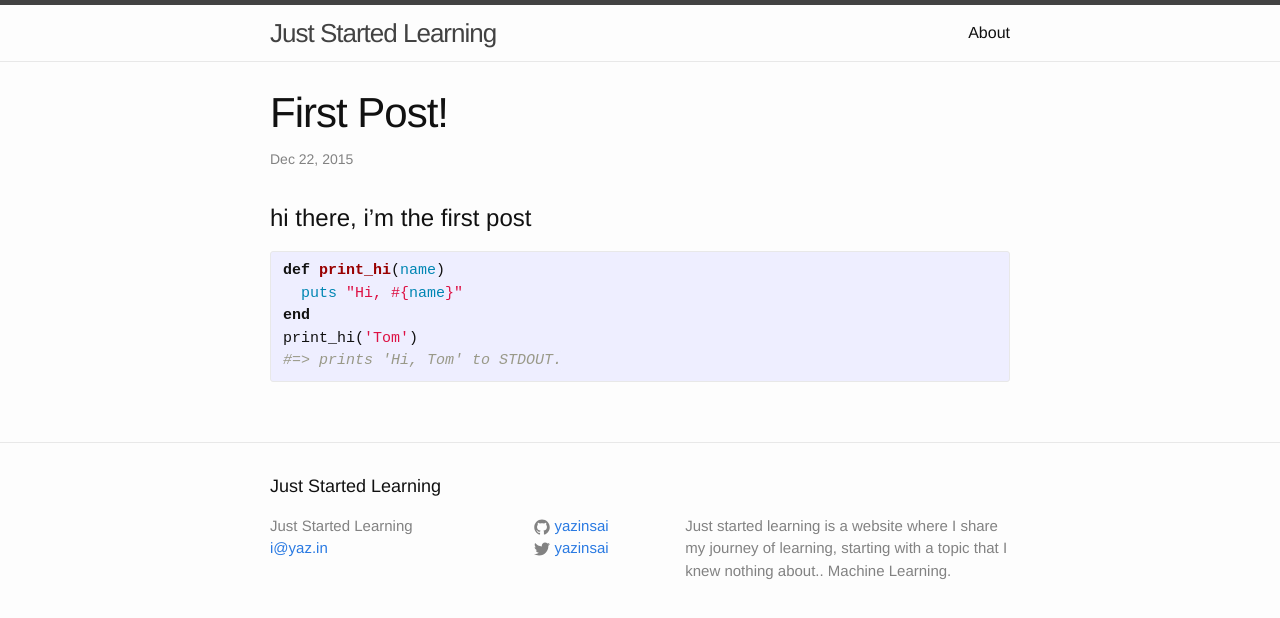
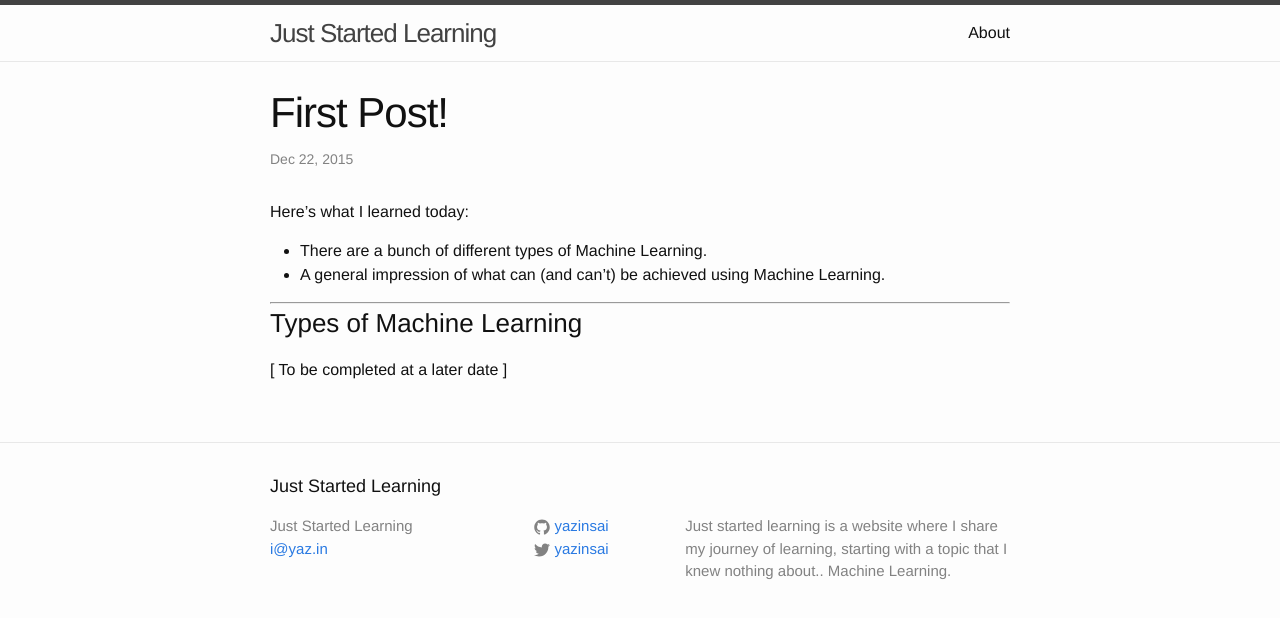
Before and after one commit to juststartedlearning/juststartedlearning.github.com, a Jekyll site: the page built from _posts/2015-12-22-first-post.md, in a window 1280 px wide. Shown: the top 618 px of the page. Built offline with Jekyll 4.4.1, drawn with Linux system fonts in a browser that asks for light colours; Markdown is read by kramdown in place of the engine named in the settings.

Commit message:
Added MathJax

```diff
--- a/_config.yml
+++ b/_config.yml
@@ -17,4 +17,4 @@ twitter_username: yazinsai
 github_username:  yazinsai
 
 # Build settings
-markdown: kramdown
+markdown: redcarpet
--- a/_layouts/post.html
+++ b/_layouts/post.html
@@ -1,6 +1,11 @@
 ---
 layout: default
 ---
+<!-- Add MathJax support -->
+<script type="text/javascript"
+    src="http://cdn.mathjax.org/mathjax/latest/MathJax.js?config=TeX-AMS-MML_HTMLorMML">
+</script>
+
 <article class="post" itemscope itemtype="http://schema.org/BlogPosting">
 
   <header class="post-header">
--- a/_posts/2015-12-22-first-post.md
+++ b/_posts/2015-12-22-first-post.md
@@ -7,12 +7,14 @@ excerpt: |
   In this first post, I learn the different types of Machine Learning, getting
   an idea in the process of what Machine Learning can and cannot do.
 ---
-# hi there, i'm the first post
 
-{% highlight ruby %}
-def print_hi(name)
-  puts "Hi, #{name}"
-end
-print_hi('Tom')
-#=> prints 'Hi, Tom' to STDOUT.
-{% endhighlight %}
+Here's what I learned today:
+
+- There are a bunch of different types of Machine Learning.
+- A general impression of what can (and can't) be achieved using Machine Learning.
+
+---
+
+### Types of Machine Learning
+
+[ To be completed at a later date ]
```
